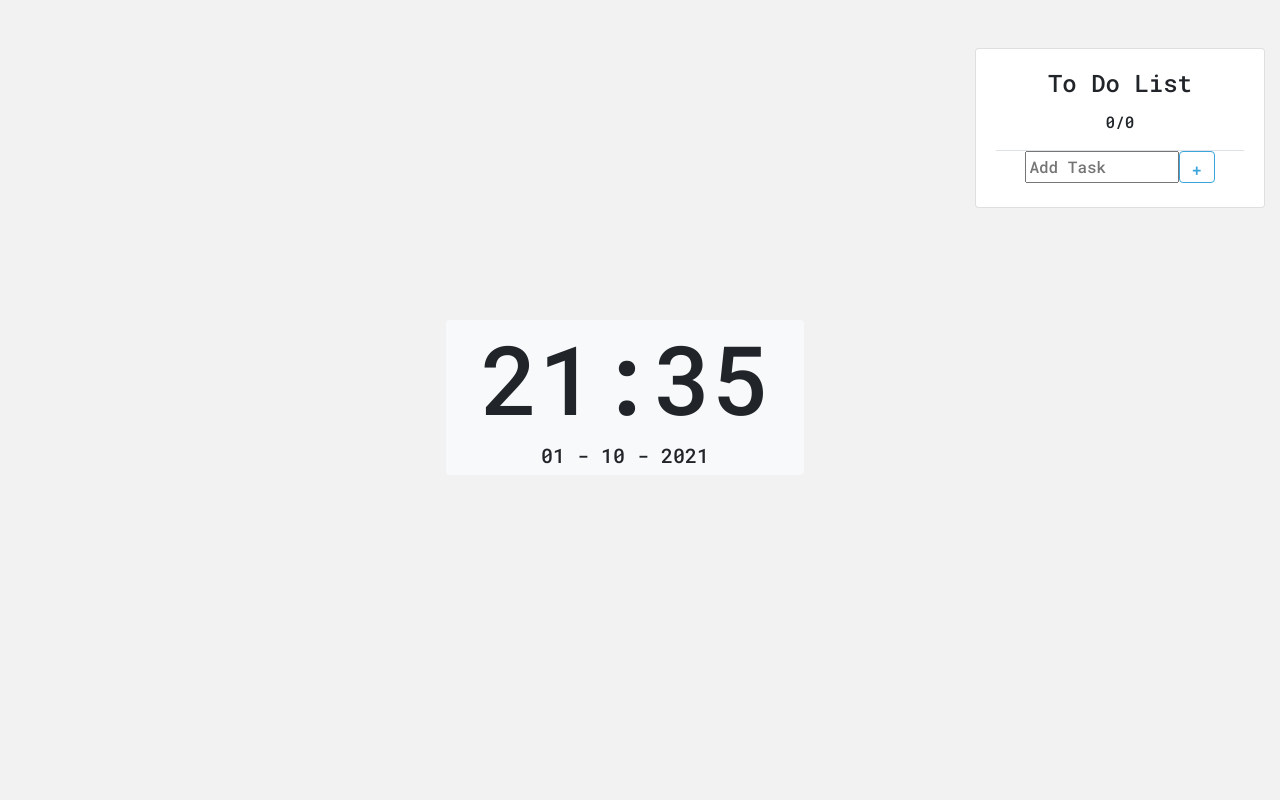
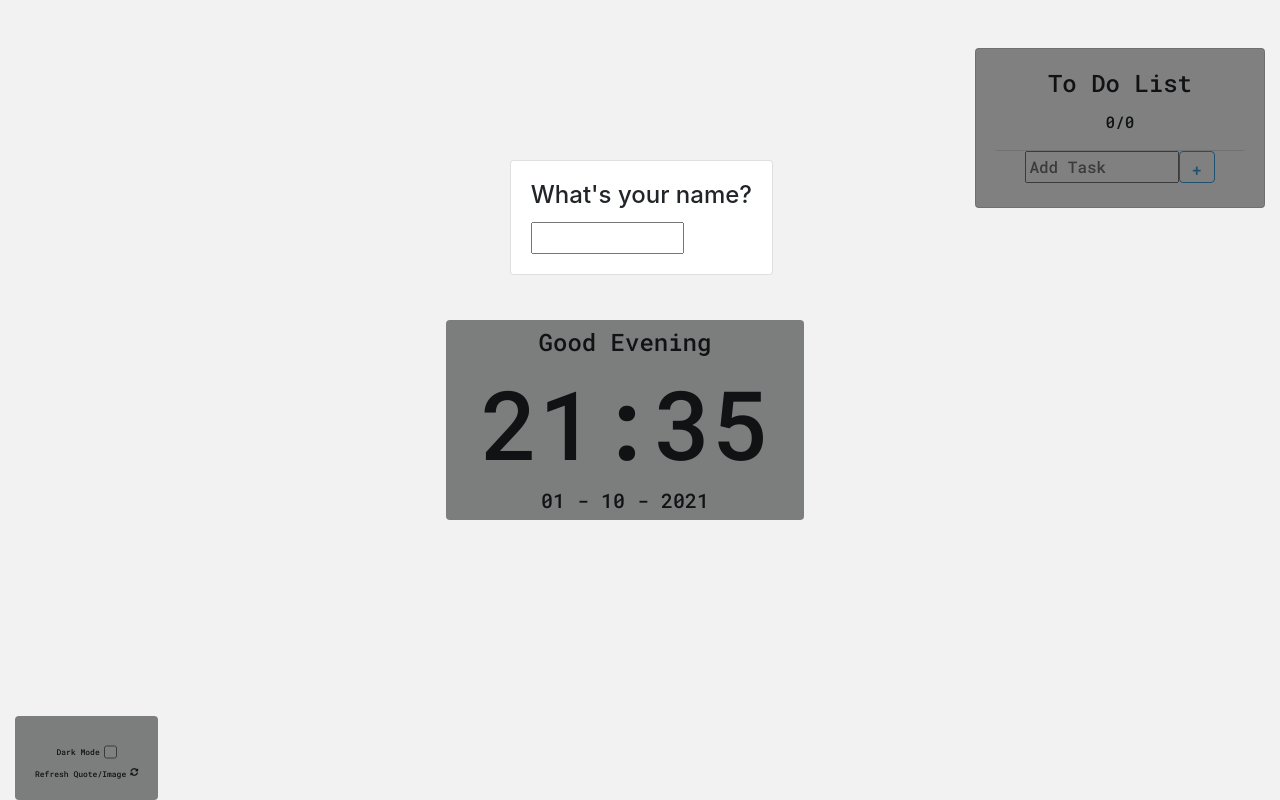
Before and after one commit to ethanvachon/checkpoint-4, a website with bundled scripts: page index.html in a window 1280 px wide. Built offline with nearby package versions, Linux system fonts and the light colour scheme; no server answers.

Commit message:
more stretch goals

```diff
--- a/app/AppState.js
+++ b/app/AppState.js
@@ -16,6 +16,7 @@ class AppState extends EventEmitter {
 
   taskCount = 0
   tasksCompleted = 0
+  name = null
 }
 
 export const ProxyState = new Proxy(new AppState(), {
--- a/app/Controllers/ImageController.js
+++ b/app/Controllers/ImageController.js
@@ -23,6 +23,12 @@ getImage(){
     console.error(error)
   }
 }
+toggleMode(){
+  // @ts-ignore
+  if(document.getElementById('dark-mode').checked == true){
+
+  }
+}
 
 
  }
--- a/app/Controllers/QuoteController.js
+++ b/app/Controllers/QuoteController.js
@@ -3,6 +3,8 @@
 
 import { ProxyState } from "../AppState.js";
 import quoteService from "../Services/QuoteService.js"
+import {saveName} from "../Utils/LocalStorage.js"
+import {loadName} from "../Utils/LocalStorage.js"
 
 
 function _drawQuote(){
@@ -22,16 +24,49 @@ function _drawClock(){
     document.getElementById('minutes').innerText = minutes.toString()
   }
 }
+function _drawName(){
+  document.getElementById("name-text").innerText = ProxyState.name
+  let time = new Date()
+  let nameTime = document.getElementById('name-time')
+  let hours = time.getHours()
+  if(hours <= 12){
+    nameTime.innerText = 'Good Morning'
+  } else if (hours <= 19){
+    nameTime.innerText = 'Good Afternoon'
+  } else {
+    nameTime.innerText = 'Good Evening'
+  }
+}
 
 
 export default class QuoteController {
   constructor(){
+    loadName()
+    this.nameInput()
+    _drawName()
     ProxyState.on("quote", _drawQuote)
+    ProxyState.on("name", _drawName)
     this.getQuote()
     _drawClock()
     setInterval(() => {
       _drawClock()
     }, 5000);
+  }
+  nameInput(){
+    if(!ProxyState.name){
+      document.getElementById('background-image').classList.add('brightness')
+      document.getElementById('nameinput').classList.remove('d-hidden')
+    }
+  }
+  getName(){
+    window.event.preventDefault()
+    let name = window.event.target['name'].value
+    quoteService.getName(name)
+    saveName()
+    // @ts-ignore
+    window.event.target.reset()
+    document.getElementById('background-image').classList.remove('brightness')
+    document.getElementById('nameinput').classList.add('d-hidden')
   }
   getQuote(){
     try {
--- a/app/Services/QuoteService.js
+++ b/app/Services/QuoteService.js
@@ -4,6 +4,9 @@ import { api } from "./AxiosService.js";
 
 //TODO create methods to retrieve data and update the State
 class QuoteService {
+  getName(name) {
+    ProxyState.name = name
+  }
   async getQuote() {
     let res = await api.get('quotes')
     ProxyState.quote = new Quote(res.data)
--- a/app/Utils/LocalStorage.js
+++ b/app/Utils/LocalStorage.js
@@ -4,6 +4,9 @@ import {ProxyState} from "../AppState.js"
 export function saveTodo() {
   window.localStorage.setItem("taskCount", JSON.stringify(ProxyState.taskCount))
   window.localStorage.setItem("tasksCompleted", JSON.stringify(ProxyState.tasksCompleted))
+}
+export function saveName(){
+  window.localStorage.setItem('name', JSON.stringify(ProxyState.name))
 }
 export function loadTodo(){
   let tasksComp = JSON.parse(window.localStorage.getItem("tasksCompleted"))
@@ -16,3 +19,9 @@ export function loadTodo(){
     // JSON.parse(window.localStorage.getItem("taskCount"))
   }
 }
+export function loadName(){
+  let name = JSON.parse(window.localStorage.getItem('name'))
+  if(name){
+    ProxyState.name = name
+  }
+}
--- a/index.html
+++ b/index.html
@@ -47,6 +47,7 @@
 
         <div class="row clock">
             <div class="d-flex justify-content-center align-items-center flex-column rounded clock-body bg-light">
+                <h4 class="pt-2"><span id="name-time"></span> <span id="name-text"></span></h4>
                 <h1 class="display-1 rounded"><span id="hours">00</span>:<span id="minutes">00</span></h1>
                 <h5><span id="month"></span> - <span id="day"></span> - <span id="year"></span></h5>
             </div>
@@ -56,6 +57,7 @@
 
 
          <div class="row quote-row">
+
             <div class="mt-5 offset-3 offset-6 col-6 d-flex justify-content-center" id="quote">
 
 
@@ -63,9 +65,31 @@
 
 
         </div>
+        <div class="row">
+            <div class="col-3">
+                  <div class="card-body settings d-flex flex-column bg-light align-items-center justify-content-around rounded">
+                      <div class="d-flex justify-content-around">
+                        <p class="my-0 pr-1 align-self-center">Dark Mode</p><input type="checkbox" id="dark-mode" onclick="app.imageController.toggleMode()">
+                      </div>
+                      <div class="d-flex justify-content-around" onclick="app.quoteController.getQuote(), app.imageController.getImage()">
+                        <p class="card-text m-0 py-0 pr-1">Refresh Quote/Image</p><i class="fas fa-sync-alt"></i>
+                      </div>
+                  </div>
+            </div>
+        </div>
     </main>
     <footer class="container-fluid">
+        <div class="row nameinput" >
+            <div class="card text-left namebody">
+                <div class="card-body d-hidden" id="nameinput">
+                  <h4 class="card-title">What's your name?</h4>
+                  <form class="card-text" onsubmit="app.quoteController.getName()">
+                      <input type="text" minlength="3" maxlength="10" id="name">
 
+                  </form>
+                </div>
+            </div>
+        </div>
     </footer>
     <script src="https://cdn.jsdelivr.net/npm/axios/dist/axios.min.js"></script>
     <script src="app/main.js" type="module"></script>
```
Also changed, not shown: assets/style/main.css.
